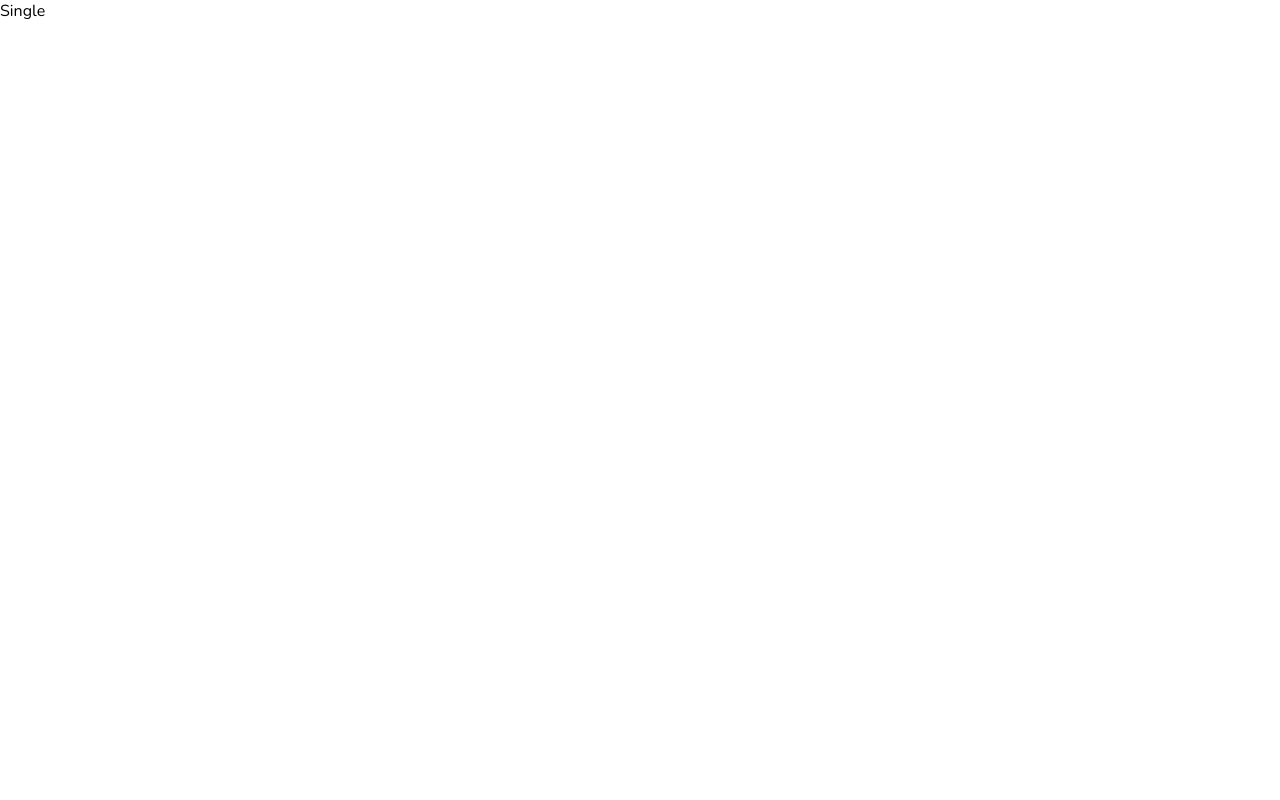
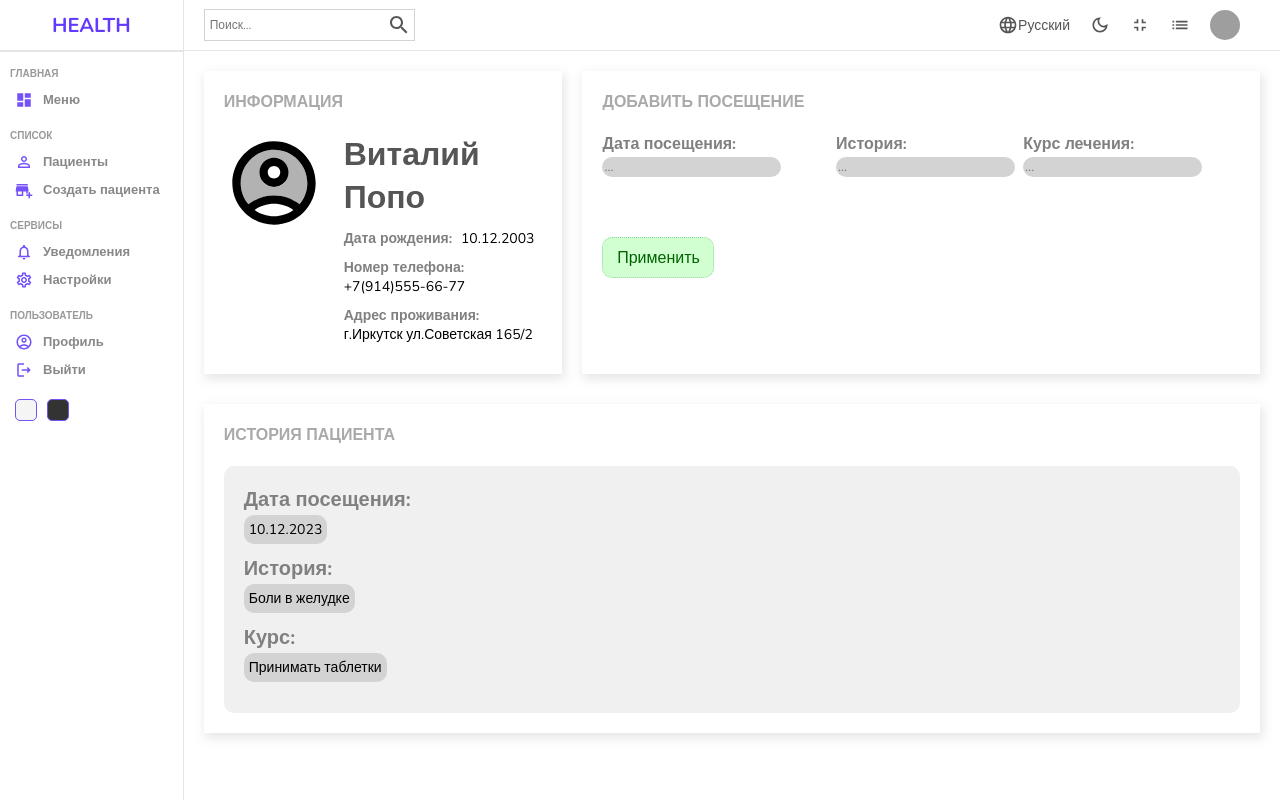
Before and after one commit to Teak1yari/Health, a React (Create React App) app: page /users/1 in a window 1280 px wide. Built offline with nearby package versions, Linux system fonts and the light colour scheme; grey boxes are pictures that could not be loaded.

Commit message:
Сделал компонент с информацией о пациентах

```diff
--- a/src/pages/single/Single.jsx
+++ b/src/pages/single/Single.jsx
@@ -1,9 +1,75 @@
 import React from 'react'
 import "./single.scss"
+import Sidebar from "../../components/sidebar/Sidebar"
+import Navbar from "../../components/navbar/Navbar"
+import AccountCircleTwoToneIcon from '@mui/icons-material/AccountCircleTwoTone';
 
 function Single() {
   return (
-    <div>Single</div>
+    <div className='single'>
+      <Sidebar/>
+      <div className='singleContainer'>
+        <Navbar/>
+        <div className="top">
+          <div className="left">
+            <h1 className="title">ИНФОРМАЦИЯ</h1>
+            <div className="item">
+              <AccountCircleTwoToneIcon className="itemImg" />
+              <div className="details">
+                <h1 className="itemTitle">Виталий Попо</h1>
+                <div className="detailItem">
+                  <span className="itemKey">Дата рождения: </span>
+                  <span className="itemValue">10.12.2003</span>
+                </div>
+                <div className="detailItem">
+                  <span className="itemKey">Номер телефона: </span>
+                  <span className="itemValue">+7(914)555-66-77</span>
+                </div>
+                <div className="detailItem">
+                  <span className="itemKey">Адрес проживания: </span>
+                  <span className="itemValue">г.Иркутск ул.Советская 165/2</span>
+                </div>
+              </div>
+            </div>
+          </div>
+          <div className="right">
+            <h1 className="title">ДОБАВИТЬ ПОСЕЩЕНИЕ</h1>
+            <div className="rightInputs">
+              <div className="inputItem">
+                <span className="inputKey">Дата посещения: </span>
+                <input type="text" placeholder='...' />
+              </div>
+              <div className="inputItem">
+                <span className="inputKey">История: </span>
+                <input type="text" placeholder='...' />
+              </div>
+              <div className="inputItem">
+                <span className="inputKey">Курс лечения: </span>
+                <input type="text" placeholder='...' />
+              </div>
+            </div>
+            <div className="buttonAdd">Применить</div>
+          </div>
+        </div>
+        <div className="bottom">
+          <h1 className="title">ИСТОРИЯ ПАЦИЕНТА</h1>
+          <div className="bottomInfo">
+            <div className="date">
+              <h1 className="datePacient">Дата посещения:</h1>
+              <span className="historyInfo">10.12.2023</span>
+            </div>
+            <div className="date">
+              <h1 className="datePacient">История: </h1>
+              <span className="historyInfo">Боли в желудке </span>
+            </div>
+            <div className="date">
+              <h1 className="datePacient">Курс: </h1>
+              <span className="historyInfo">Принимать таблетки</span>
+            </div>
+          </div>
+        </div>
+      </div>
+    </div>
   )
 }
 
--- a/src/pages/single/single.scss
+++ b/src/pages/single/single.scss
@@ -0,0 +1,140 @@
+.single{
+    display: flex;
+    width: 100%;
+
+    .singleContainer{
+        flex: 6;
+
+        .top{
+            padding: 20px;
+            display: flex;
+            gap: 20px;
+
+            .left{
+                flex: 1;
+                -webkit-box-shadow: 2px 4px 10px 1px rgba(0, 0, 0, 0.47);
+                box-shadow: 2px 4px 10px 1px rgba(201, 201, 201, 0.47);
+                padding: 20px;
+
+
+                .item{
+                    display: flex;
+                    gap: 20px;
+
+                    .itemImg{
+                        width: 100px;
+                        height: 100px;
+                        border-radius: 50%;
+                        object-fit: cover;
+                    }
+
+                    .details{
+                        .itemTitle{
+                            margin-bottom: 10px;
+                            color: #555;
+                        }
+
+                        .detailItem{
+                            margin-bottom: 10px;
+                            font-size: 14px;
+
+                            .itemKey{
+                                font-weight: bold;
+                                color: gray;
+                                margin-right: 5px;
+                            }
+
+                            .itemValue{
+                                font-weight: 300;
+                            }
+                        }
+                    }
+                }
+            }
+
+            .right{
+                flex: 2;
+                -webkit-box-shadow: 2px 4px 10px 1px rgba(0, 0, 0, 0.47);
+                box-shadow: 2px 4px 10px 1px rgba(201, 201, 201, 0.47);
+                padding: 20px;
+
+                .rightInputs{
+                    margin-bottom: 60px;
+                    display: flex;
+
+                    .inputItem{
+                        .inputKey{
+                            font-weight: bold;
+                            color: gray;
+                        }
+
+                        input{
+                            border: none;
+                            outline: none;
+                            background-color: lightgray;
+                            border-radius: 10px;
+
+                        }
+                    }
+
+                }
+
+                .buttonAdd{
+                    display: flex;
+                    align-items: center;
+                    justify-content: center;
+                    height: 35px;
+                    width: 100px;
+                    padding: 2px 5px;
+                    border-radius: 10px;
+                    background-color: rgb(209, 255, 209);
+                    color: darkgreen;
+                    border: 1px dotted rgba(0, 139, 32, 0.342);
+                    cursor: pointer;
+                }
+            }
+        }
+        .bottom{
+            max-height: 100%;
+            -webkit-box-shadow: 2px 4px 10px 1px rgba(0, 0, 0, 0.47);
+            box-shadow: 2px 4px 10px 1px rgba(201, 201, 201, 0.47);
+            padding: 20px;
+            margin: 10px 20px;
+
+            .bottomInfo{
+                display: flex;
+                flex-direction: column;
+                max-width: 100%;
+                padding: 20px;
+                border-radius: 10px;
+                background-color: rgb(240, 240, 240);
+
+                .date{
+                    margin-bottom: 15px;
+
+                    .datePacient{
+                        font-size: 20px;
+                        font-weight: bold;
+                        color: gray;
+                        margin-bottom: 5px;
+                    }
+
+                    .historyInfo{
+                        padding: 5px;
+                        font-size: 14px;
+                        background-color: rgba(211, 211, 211, 0.956);
+                        border-radius: 10px;
+                    }
+                }
+            }
+        }
+    }
+
+
+
+    .title{
+        font-size: 16px;
+        color: darkgray;
+        margin-bottom: 20px;
+    }
+}
```
